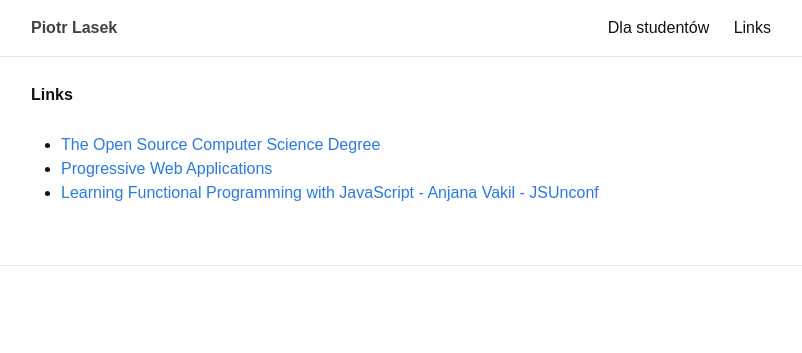
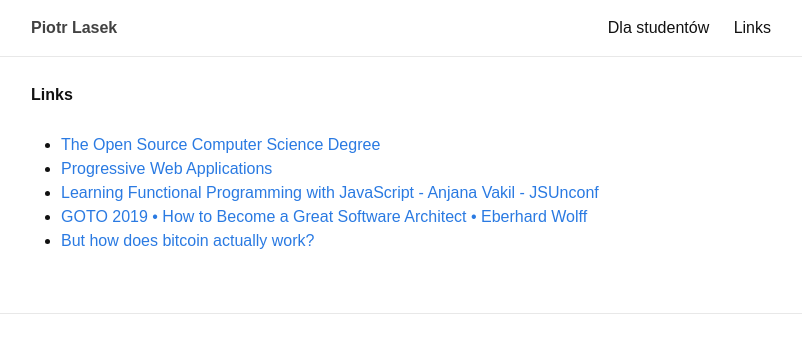
Before and after one commit to piotrlasek/piotrlasek.github.io, a Jekyll site: the page built from links.md, in a window 1280 px wide. Shown: the top 353 px of the page, without its empty margins (239-1041 px from the left). Built offline with Jekyll 4.4.1, drawn with Linux system fonts in a browser that asks for light colours.

Commit message:
Update links.md

```diff
--- a/links.md
+++ b/links.md
@@ -7,3 +7,5 @@
 * [The Open Source Computer Science Degree](https://github.com/ForrestKnight/open-source-cs)
 * [Progressive Web Applications](https://developers.google.com/web/progressive-web-apps/desktop)
 * [Learning Functional Programming with JavaScript - Anjana Vakil - JSUnconf](https://www.youtube.com/watch?v=e-5obm1G_FY&t=44s)
+* [GOTO 2019 • How to Become a Great Software Architect • Eberhard Wolff](https://www.youtube.com/watch?v=v_nhv6aY1Kg)
+* [But how does bitcoin actually work?](https://www.youtube.com/watch?v=bBC-nXj3Ng4)
```
